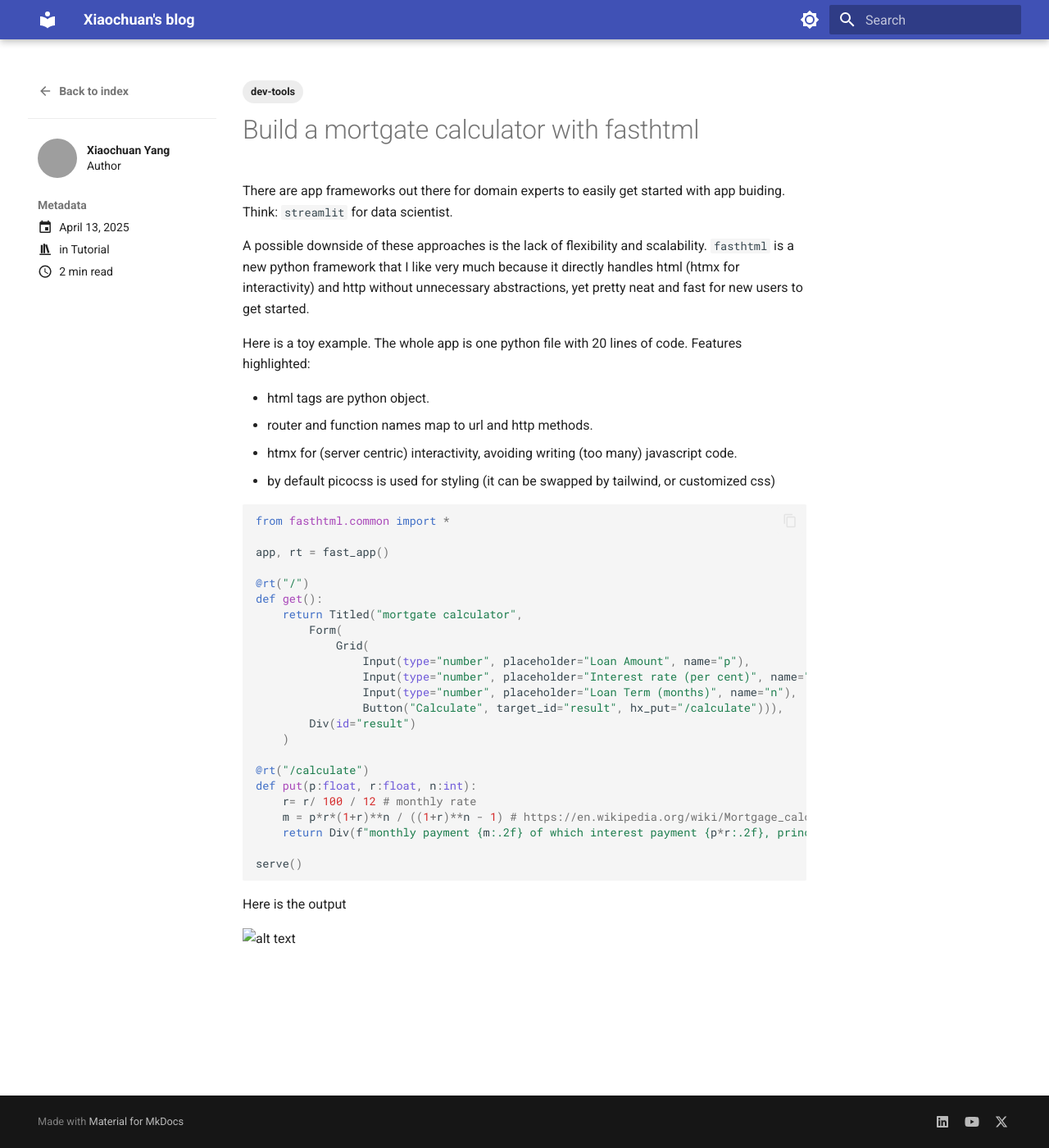
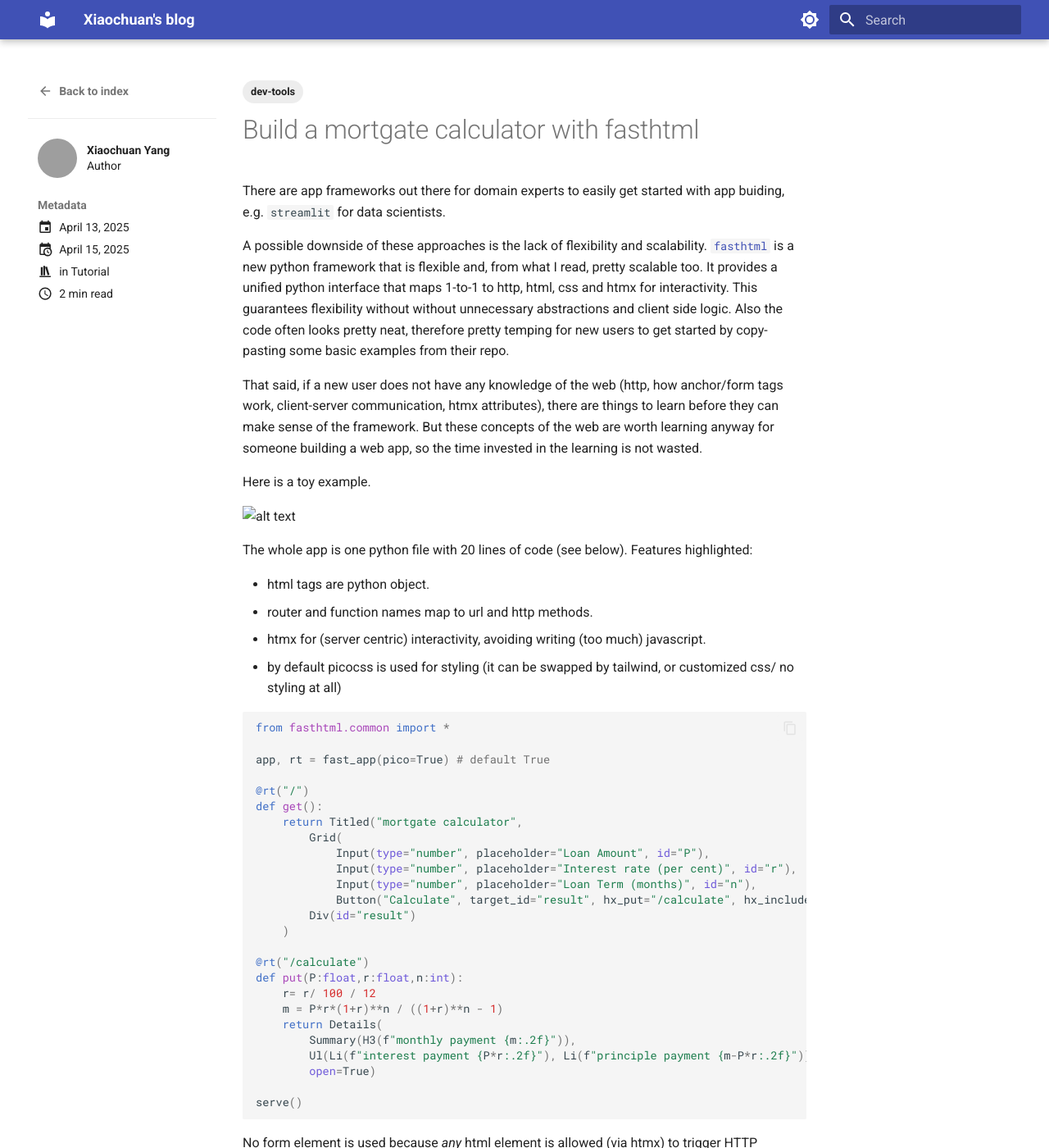
Before and after one commit to xiaochuany/blog, an MkDocs documentation site: the page built from docs/posts/2025-04-13-mortgate.md, in a window 1280 px wide and 1400 px high. Shown: the whole window at 82% size. Built offline with MkDocs 1.6.1 and Material for MkDocs 9.7.7, drawn with Linux system fonts in a browser that asks for light colours; some of the changed text lies outside the part shown; grey boxes are pictures that could not be loaded.

Commit message:
update mortgage calculator tutorial with improved explanations and code adjustments

````diff
--- a/docs/posts/2025-04-13-mortgate.md
+++ b/docs/posts/2025-04-13-mortgate.md
@@ -1,6 +1,7 @@
 ---
 date:
     created: 2025-04-13
+    updated: 2025-04-15
 authors:
     - xy
 categories:
@@ -12,43 +13,49 @@
 
 # Build a mortgate calculator with fasthtml
 
-There are app frameworks out there for domain experts to easily get started with app buiding. Think: `streamlit` for data scientist.
+There are app frameworks out there for domain experts to easily get started with app buiding, e.g. `streamlit` for data scientists.
 
-A possible downside of these approaches is the lack of flexibility and scalability. `fasthtml` is a new python framework that I like very much because it directly handles html (htmx for interactivity) and http without unnecessary abstractions, yet pretty neat and fast for new users to get started.
+A possible downside of these approaches is the lack of flexibility and scalability. [`fasthtml`](https://www.fastht.ml/) is a new python framework that is flexible and,  from what I read, pretty scalable too. It provides a unified python interface that maps 1-to-1 to http, html, css and htmx for interactivity. This guarantees flexibility without without unnecessary abstractions and client side logic. Also the code often looks pretty neat, therefore pretty temping for new users to get started by copy-pasting some basic examples from their repo.
 
-Here is a toy example. The whole app is one python file with 20 lines of code. Features highlighted:
+That said, if a new user does not have any knowledge of the web (http, how anchor/form tags work, client-server communication, htmx attributes), there are things to learn before they can make sense of the framework. But these concepts of the web are worth learning anyway for someone building a web app, so the time invested in the learning is not wasted.
+
+Here is a toy example.
+
+![alt text](assets/image.png)
+
+The whole app is one python file with 20 lines of code (see below). Features highlighted:
 
 - html tags are python object.
 - router and function names map to  url and http methods.
-- htmx for (server centric) interactivity, avoiding writing (too many) javascript code.
-- by default picocss is used for styling (it can be swapped by tailwind, or customized css)
+- htmx for (server centric) interactivity, avoiding writing (too much) javascript.
+- by default picocss is used for styling (it can be swapped by tailwind, or customized css/ no styling at all)
 
 ```py
 from fasthtml.common import *
 
-app, rt = fast_app()
+app, rt = fast_app(pico=True) # default True
 
 @rt("/")
 def get():
     return Titled("mortgate calculator",
-        Form(
-            Grid(
-                Input(type="number", placeholder="Loan Amount", name="p"),
-                Input(type="number", placeholder="Interest rate (per cent)", name="r"),
-                Input(type="number", placeholder="Loan Term (months)", name="n"),
-                Button("Calculate", target_id="result", hx_put="/calculate"))),
+        Grid(
+            Input(type="number", placeholder="Loan Amount", id="P"),
+            Input(type="number", placeholder="Interest rate (per cent)", id="r"),
+            Input(type="number", placeholder="Loan Term (months)", id="n"),
+            Button("Calculate", target_id="result", hx_put="/calculate", hx_include="#P,#r,#n"),),
         Div(id="result")
     )
 
 @rt("/calculate")
-def put(p:float, r:float, n:int):
-    r= r/ 100 / 12 # monthly rate
-    m = p*r*(1+r)**n / ((1+r)**n - 1) # https://en.wikipedia.org/wiki/Mortgage_calculator
-    return Div(f"monthly payment {m:.2f} of which interest payment {p*r:.2f}, principle payment {m-p*r:.2f}")
+def put(P:float,r:float,n:int):
+    r= r/ 100 / 12
+    m = P*r*(1+r)**n / ((1+r)**n - 1)
+    return Details(
+        Summary(H3(f"monthly payment {m:.2f}")),
+        Ul(Li(f"interest payment {P*r:.2f}"), Li(f"principle payment {m-P*r:.2f}")),
+        open=True)
 
 serve()
 ```
 
-Here is the output
-
-![alt text](assets/image.png)
+No form element is used because *any* html element is allowed (via htmx) to trigger HTTP requests. The payload picks up the values of the ids mentioned in `hx_include` attribute (equivalent to using a form which wraps the inputs and button).
````
